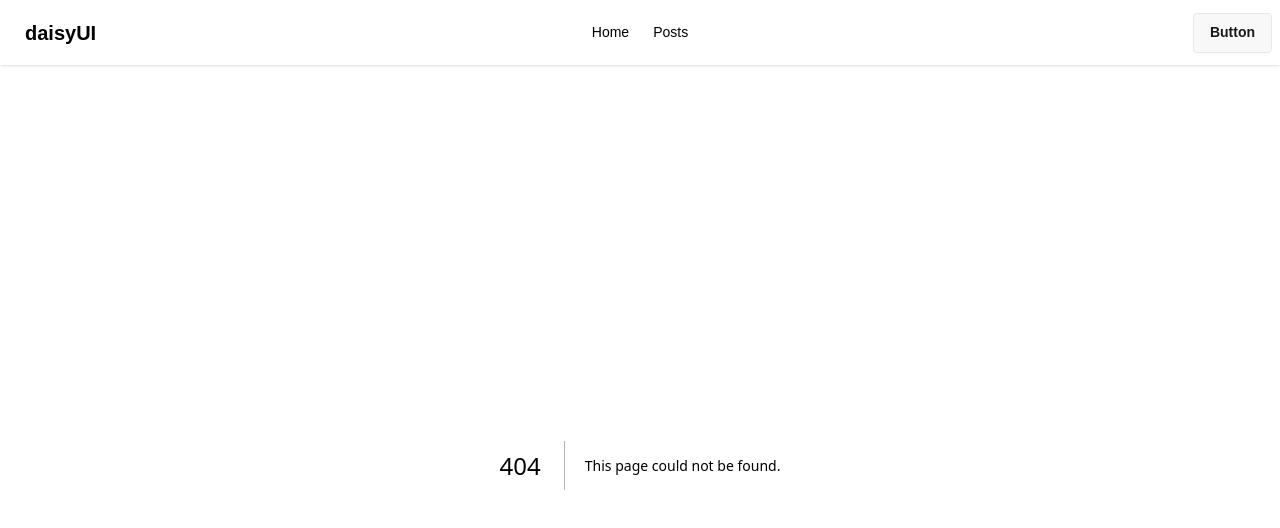
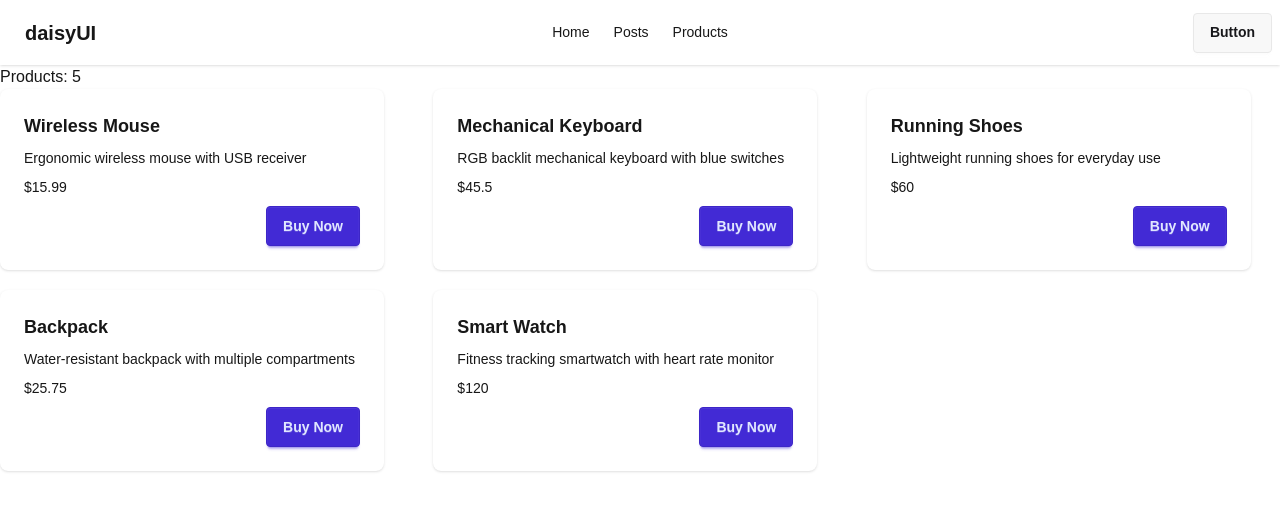
Before and after one commit to erpranto55/M43-Advanced-Data-Fetching, a Next.js app: page /products in a window 1280 px wide. Before the commit this address had no page. Shown: the top 528 px of the page. Built offline with nearby package versions, Linux system fonts and the light colour scheme; data requests are answered from the project's data file.

Commit message:
Force Cache and Cache checking

```diff
--- /dev/null
+++ b/src/app/(routs)/products/page.jsx
@@ -0,0 +1,27 @@
+import Product from "@/components/Product";
+
+const getProducts = async () => {
+    const res = await fetch('http://localhost:5000/products', { cache: "force-cache" });
+    return res.json();
+}
+
+const ProductsPage = async () => {
+    const products = await getProducts();
+
+    return (
+        <div className="container mx-auto">
+            <h2>Products: {products.length}</h2>
+            <div className="grid gap-5 grid-cols-1 md:grid-cols-2 lg:grid-cols-3">
+                {
+                    products.map(product =>
+                        <Product
+                            key={product.id}
+                            product={product}
+                        />)
+                }
+            </div>
+        </div>
+    );
+};
+
+export default ProductsPage;
--- a/src/components/Header.jsx
+++ b/src/components/Header.jsx
@@ -5,6 +5,7 @@
     const links = <>
         <li><Link href="/">Home</Link></li>
         <li><Link href="/posts">Posts</Link></li>
+        <li><Link href="/products">Products</Link></li>
     </>
 
 
--- /dev/null
+++ b/src/components/Product.jsx
@@ -0,0 +1,21 @@
+import React from 'react';
+
+const Product = ({ product }) => {
+
+    const { id, name, price, description } = product;
+
+    return (
+        <div className="card w-96 bg-base-100 card-md shadow-sm">
+            <div className="card-body">
+                <h2 className="card-title">{name}</h2>
+                <p>{description}</p>
+                <p>${price}</p>
+                <div className="justify-end card-actions">
+                    <button className="btn btn-primary">Buy Now</button>
+                </div>
+            </div>
+        </div>
+    );
+};
+
+export default Product;
```
